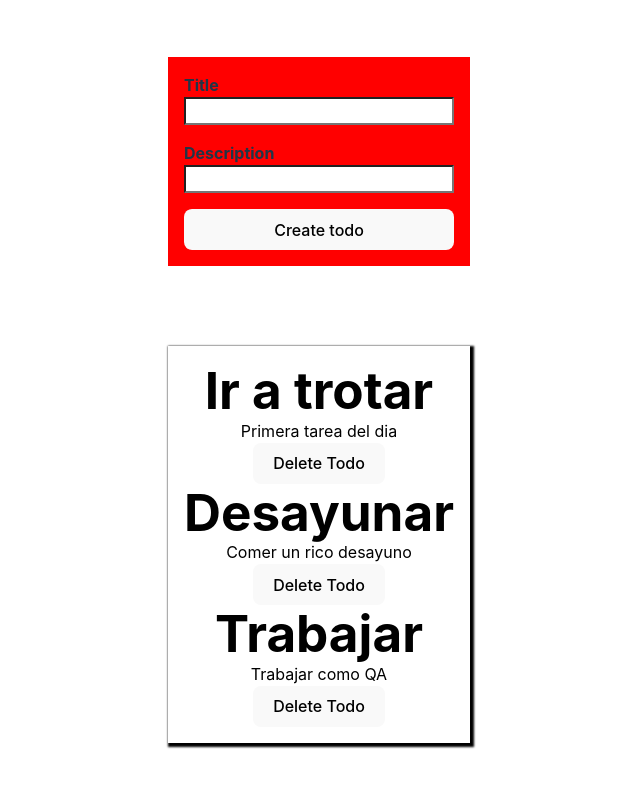
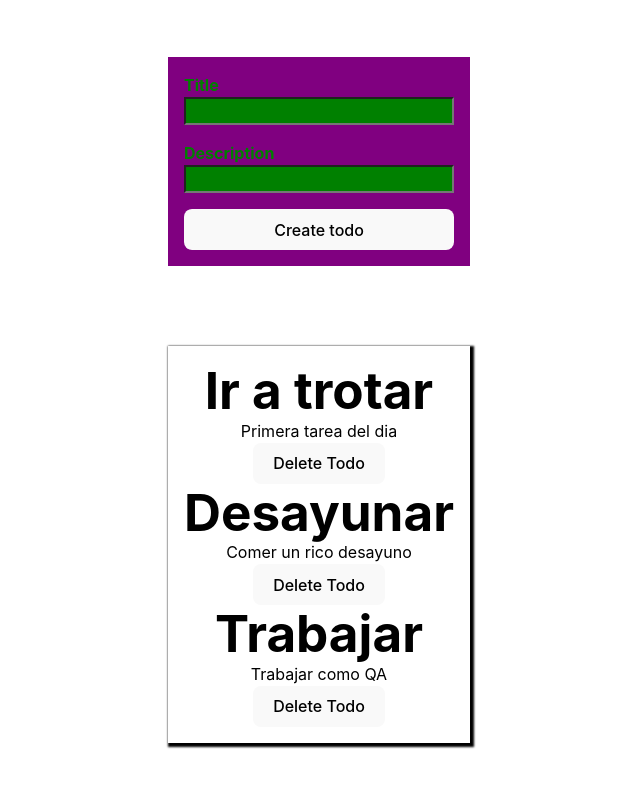
Before and after one commit to IdenTiclla/vite-todoapp-react, a React (Vite) app: page / in a window 1280 px wide. Shown: the top 788 px of the page, without its empty margins (321-961 px from the left). Built offline with nearby package versions, Linux system fonts and the light colour scheme.

Commit message:
validation added

```diff
--- a/src/components/NewTodo.css
+++ b/src/components/NewTodo.css
@@ -1,5 +1,5 @@
 .new-todo {
-    background-color: red;
+    background-color: purple;
     padding: 1rem;
 }
 .form-group label {
--- a/src/components/NewTodo.jsx
+++ b/src/components/NewTodo.jsx
@@ -3,6 +3,10 @@ import './NewTodo.css'
 const NewTodo = (props) => {
     const [enteredTitle, setEnteredTitle] = useState("")
     const [enteredDescription, setEnteredDescription] = useState("")
+
+    const [enteredTitleIsValid, setEnteredTitleIsValid] = useState(true)
+    const [enteredDescriptionIsValid, setEnteredDescriptionIsValid] = useState(true)
+
 
 
     const titleChangeHandler = (event) => {
@@ -15,6 +19,22 @@ const NewTodo = (props) => {
 
     const submitHandler = (event) => {
         event.preventDefault()
+
+        if (enteredTitle.trim().length === 0) {
+            setEnteredTitleIsValid(false)
+            // return
+        }
+
+        if (enteredDescription.trim().length === 0) {
+            setEnteredDescriptionIsValid(false)
+            // return
+        }
+
+        if (enteredTitle.trim().length === 0 || enteredDescription.trim().length === 0) {
+            return
+        }
+
+
         props.onAddTodo(enteredTitle, enteredDescription)
         console.log(enteredTitle, enteredDescription)
         setEnteredTitle("")
@@ -25,12 +45,12 @@ const NewTodo = (props) => {
         <div className="new-todo">
             <form action="" onSubmit={submitHandler}>
                 <div className="form-group">
-                    <label htmlFor="title">Title</label>
-                    <input type="text" id="title" value={enteredTitle} onChange={titleChangeHandler} />
+                    <label style={{ color: !enteredTitleIsValid ? 'red' : 'green'}} htmlFor="title">Title</label>
+                    <input style={{backgroundColor: !enteredTitleIsValid ? 'red': 'green'}} type="text" id="title" value={enteredTitle} onChange={titleChangeHandler} />
                 </div>
                 <div className="form-group">
-                    <label htmlFor="description">Description</label>
-                    <input type="text" id="description" value={enteredDescription} onChange={descriptionChangeHandler}/>
+                    <label style={{color: !enteredDescriptionIsValid ? 'red': 'green'}} htmlFor="description">Description</label>
+                    <input style={{backgroundColor: !enteredDescriptionIsValid ? 'red' : 'green'}} type="text" id="description" value={enteredDescription} onChange={descriptionChangeHandler}/>
                 </div>
                 <button type="submit" className='button'>Create todo</button>
             </form>
```
